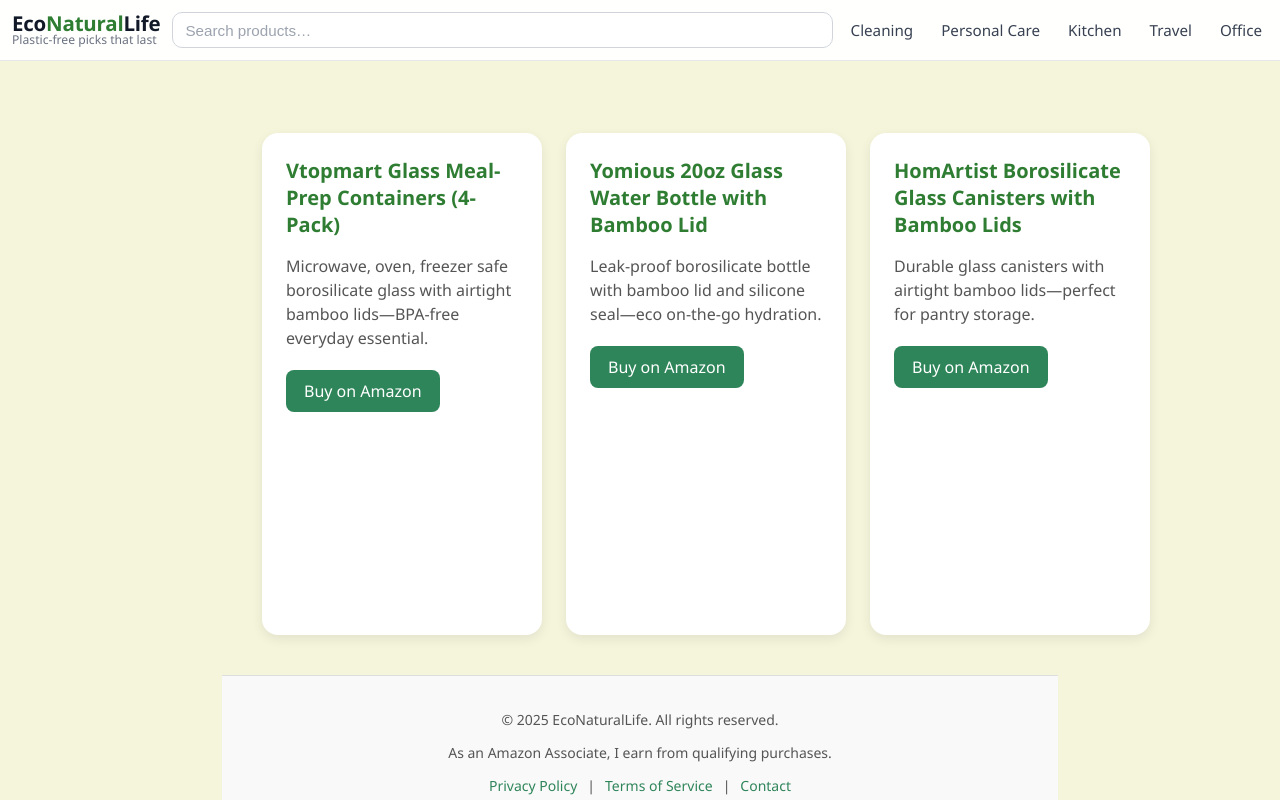
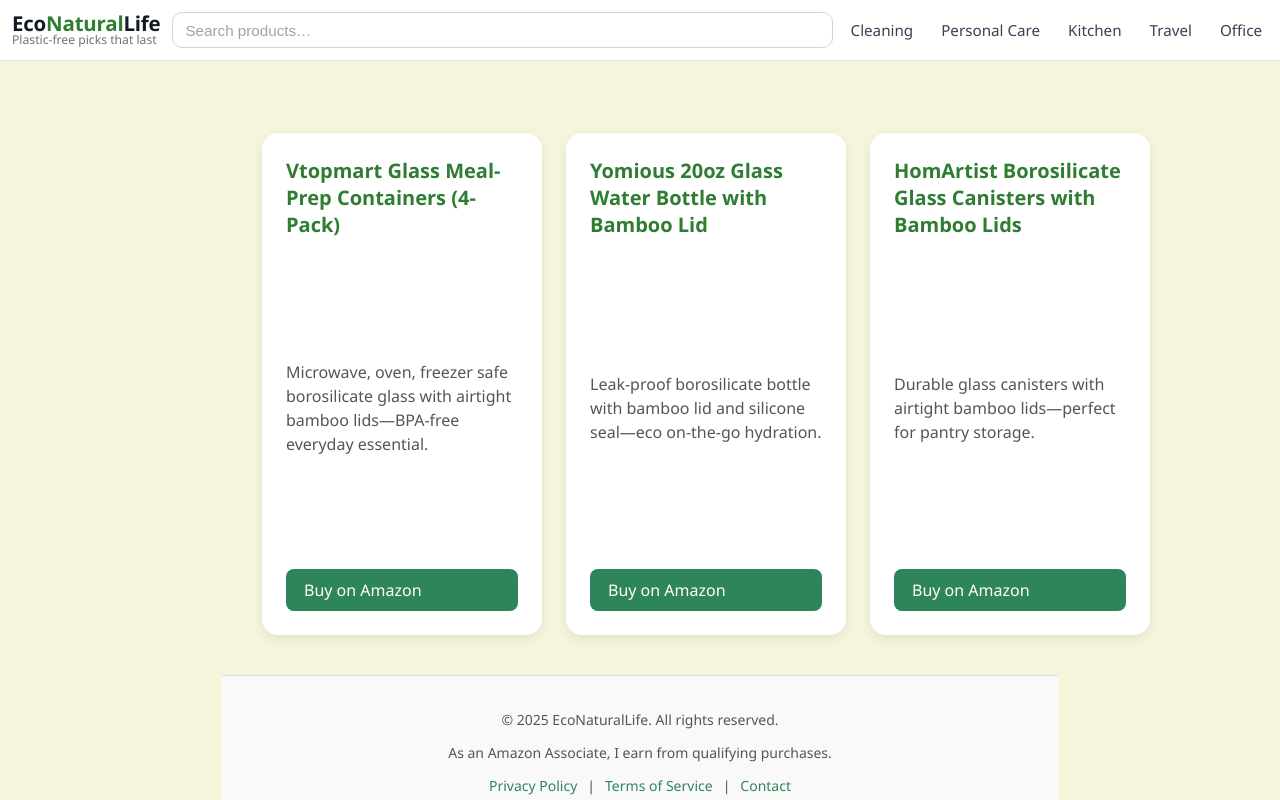
Before and after one commit to SStarfy/Theeconaturallife, a Next.js app: page / in a window 1280 px wide. Built offline with nearby package versions, Linux system fonts and the light colour scheme.

Commit message:
Make card layout flex column for equal height and button alignment

```diff
--- a/components/ui/Card.js
+++ b/components/ui/Card.js
@@ -7,6 +7,11 @@ export default function Card({ title, description, href = "#" }) {
         padding: "24px",
         boxShadow: "0 4px 12px rgba(0,0,0,0.08)",
         transition: "transform 0.2s ease, box-shadow 0.2s ease",
+                display: "flex",
+        flexDirection: "column",
+        justifyContent: "space-between",
+        height: "100%",
+
       }}
       onMouseEnter={(e) => {
         e.currentTarget.style.transform = "translateY(-4px)";
```
